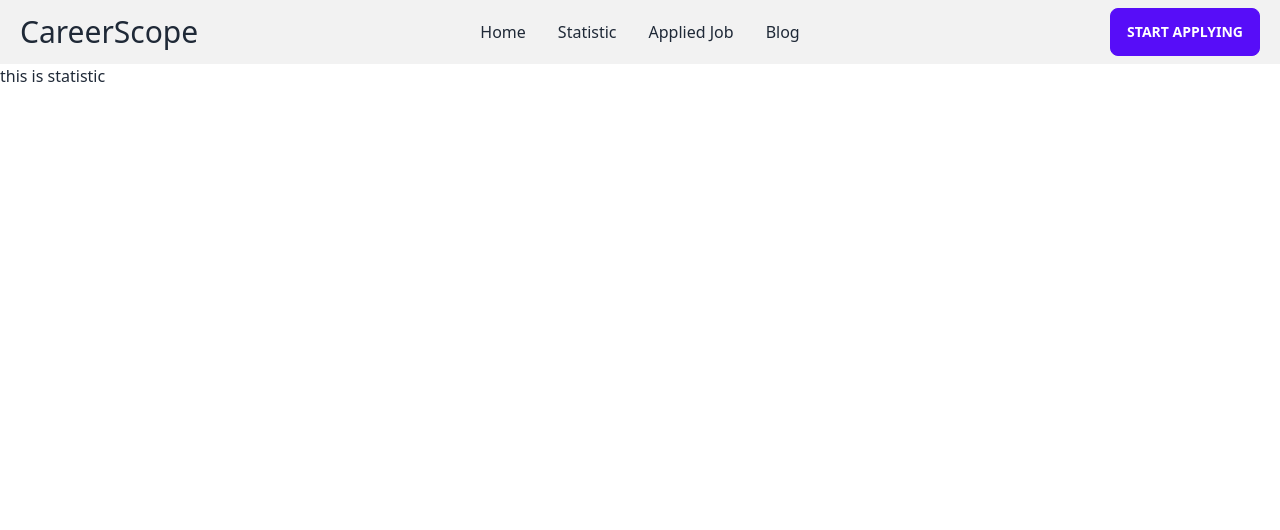
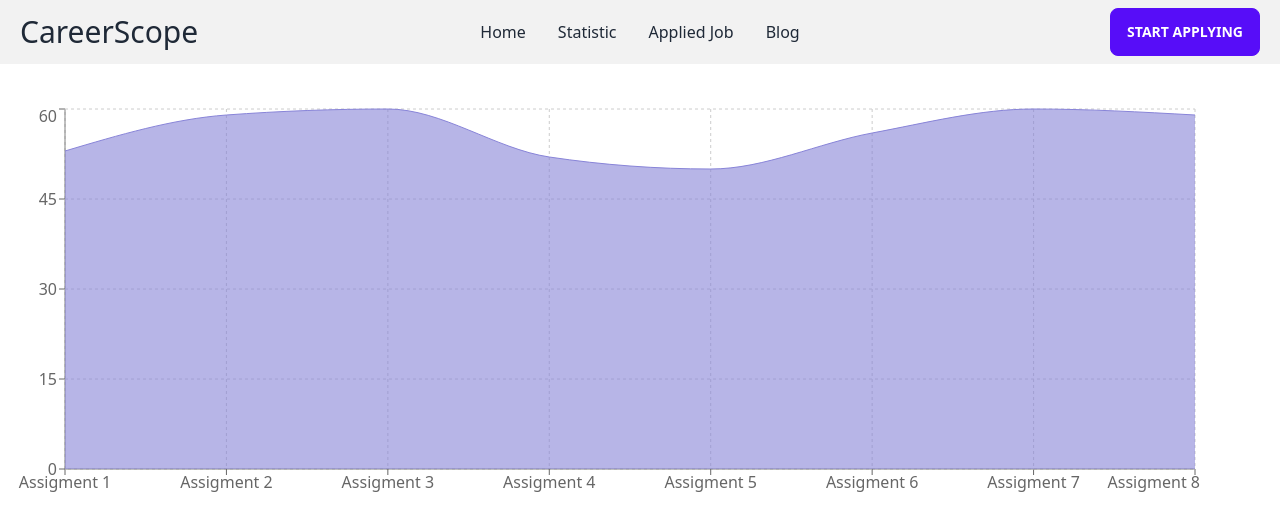
Before and after one commit to Amitsengupta332/Career-Hub, a React (Vite) app: page /statistic in a window 1280 px wide. Shown: the top 530 px of the page. Built offline with nearby package versions, Linux system fonts and the light colour scheme.

Commit message:
done statistic

```diff
--- a/package.json
+++ b/package.json
@@ -16,6 +16,7 @@
     "react": "^18.2.0",
     "react-dom": "^18.2.0",
     "react-router-dom": "^6.10.0",
+    "recharts": "^2.5.0",
     "sort-by": "^1.2.0"
   },
   "devDependencies": {
--- a/src/component/Statistic/Statistic.jsx
+++ b/src/component/Statistic/Statistic.jsx
@@ -1,9 +1,68 @@
 import React from 'react';
+import {
+    AreaChart,
+    Area,
+    XAxis,
+    YAxis,
+    CartesianGrid,
+    Tooltip
+  } from "recharts";
 
 const Statistic = () => {
+    const assigmentData =[
+        {
+            id: 1,
+            name: "Assigment 1",
+            num: 53
+        },
+        {
+            id: 2,
+            name: "Assigment 2",
+            num: 59
+        },
+        {
+            id: 3,
+            name: "Assigment 3",
+            num: 60
+        },
+        {
+            id: 4,
+            name: "Assigment 4",
+            num: 52
+        },
+        {
+            id: 5,
+            name: "Assigment 5",
+            num: 50
+        },
+        {
+            id: 6,
+            name: "Assigment 6",
+            num: 56
+        },
+        {
+            id: 7,
+            name: "Assigment 7",
+            num: 60
+        },
+        {
+            id: 8,
+            name: "Assigment 8",
+            num: 59
+        }
+
+    ]
     return (
-        <div>
-            <h2>this is statistic</h2>
+        <div className='pt-6 mt-4'>
+
+             <AreaChart width={1200} height={400} data={assigmentData} >
+                <XAxis dataKey="name" ></XAxis>
+                <YAxis dataKey="num"></YAxis>
+                <CartesianGrid strokeDasharray="3 3"/>
+                <Tooltip/>
+                <Area dataKey="num" fill="#8884d8" type="monotone" stroke="#8884d8"/>
+
+             </AreaChart>
         </div>
     );
 };
```
Also changed, not shown: 1 other file (tests, documents, lock files or other folders).
